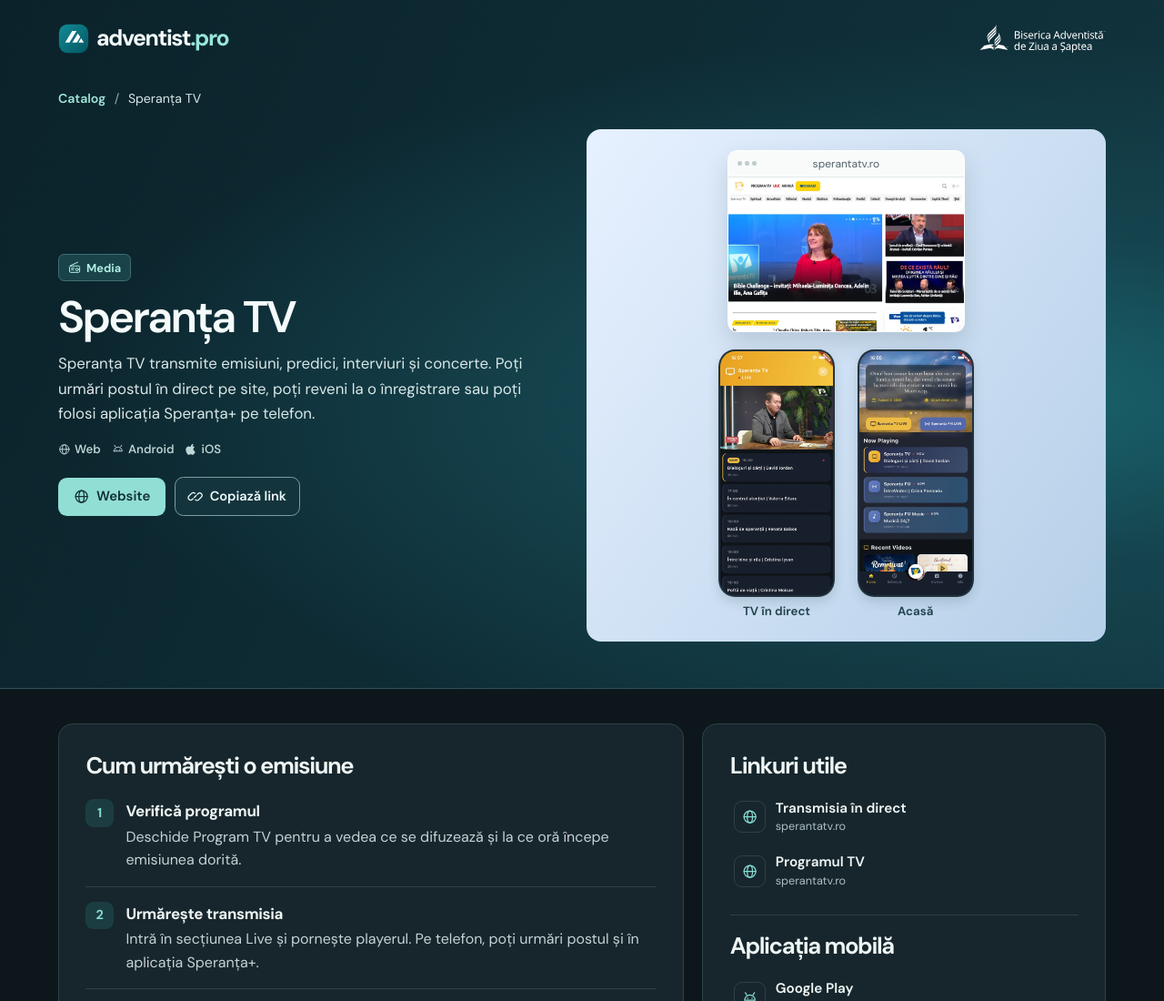
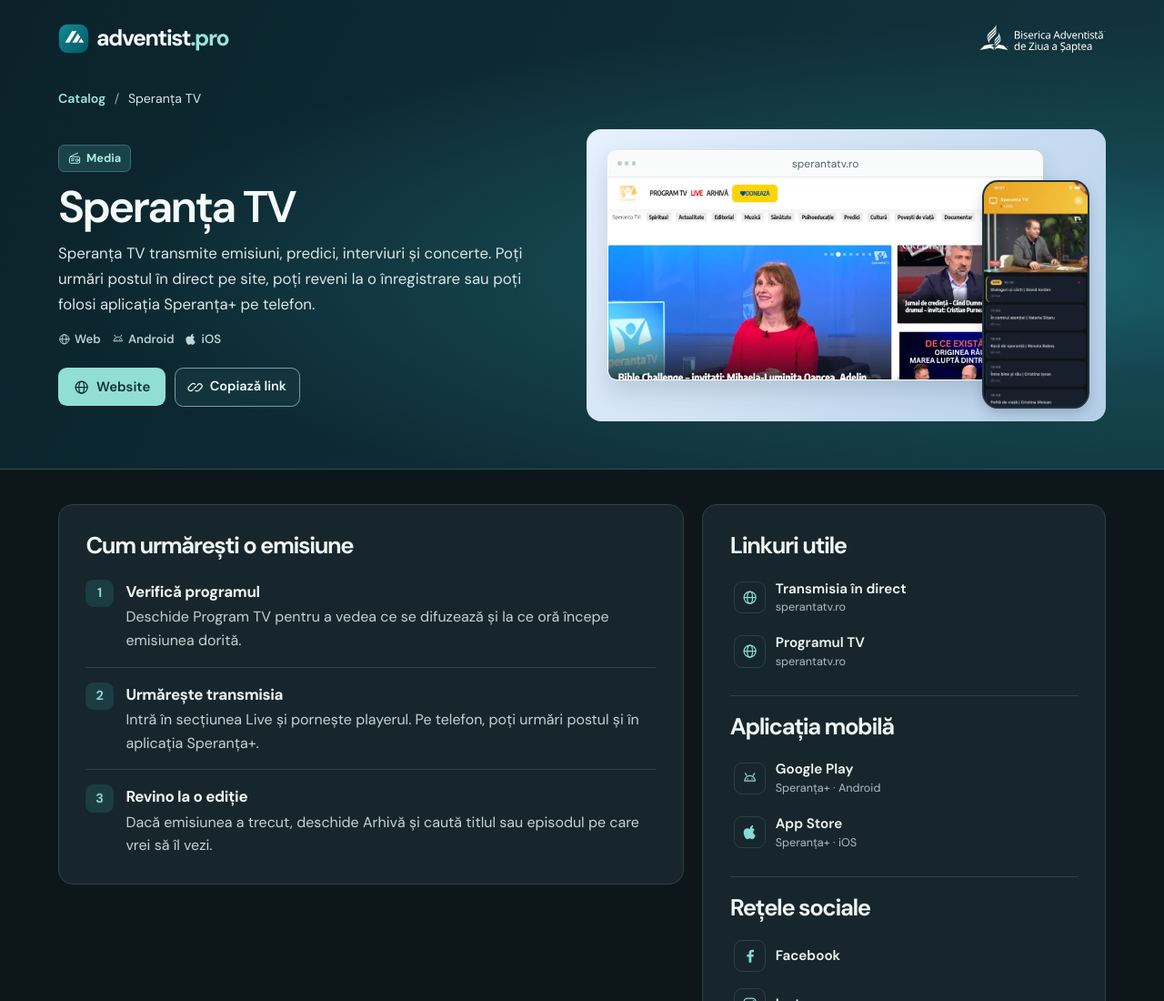
Before and after one commit to rob4path/adventist-pro, a plain HTML site: page dist/proiecte/speranta-tv/index.html in a window 1280 px wide. Shown: the top 1100 px of the page at 91% size. Drawn offline with Linux system fonts and the light colour scheme; files that its build step writes are made by us from their sources.

Commit message:
Update Site source

```diff
--- a/dist/proiecte/speranta-tv/index.html
+++ b/dist/proiecte/speranta-tv/index.html
@@ -49,28 +49,16 @@
             </div>
             <label class="share-fallback" hidden>Adresa paginii<input type="url" readonly></label>
           </div>
-          <div class="project-visual visual-tv with-mobile">
+          <figure class="project-visual visual-tv with-mobile">
             <div class="preview-frame">
               <div class="preview-toolbar"><span class="window-dots" aria-hidden="true"><i></i><i></i><i></i></span><span>sperantatv.ro</span></div>
               <img src="assets/projects/tv-site.webp" alt="Pagina principală Speranța TV" fetchpriority="high">
             </div>
-            <div class="phone-gallery" role="group" aria-label="Capturi din aplicație">
-              <figure class="phone-capture">
-                <a class="phone-preview" href="assets/projects/speranta-tv-live.webp">
-                  <span class="sr-only">Deschide captura la dimensiune completă. </span>
-                  <img src="assets/projects/speranta-tv-live.webp" width="480" height="1039" alt="Playerul video Speranța TV și grila de programe în aplicația Speranța+">
-                </a>
-                <figcaption>TV în direct</figcaption>
-              </figure>
-              <figure class="phone-capture">
-                <a class="phone-preview" href="assets/projects/speranta-plus-acasa.webp">
-                  <span class="sr-only">Deschide captura la dimensiune completă. </span>
-                  <img src="assets/projects/speranta-plus-acasa.webp" width="480" height="1039" alt="Pagina principală Speranța+, cu versetul zilei și programele TV și radio în direct">
-                </a>
-                <figcaption>Acasă</figcaption>
-              </figure>
-            </div>
-          </div>
+            <a class="phone-preview" href="assets/projects/speranta-tv-live.webp">
+              <span class="sr-only">Deschide captura la dimensiune completă. </span>
+              <img src="assets/projects/speranta-tv-live.webp" width="480" height="1039" alt="Playerul video Speranța TV și grila de programe în aplicația Speranța+">
+            </a>
+          </figure>
         </div>
       </div>
     </header>
--- a/dist/project.css
+++ b/dist/project.css
@@ -36,54 +36,24 @@
 .window-dots i { width: .29rem; height: .29rem; border-radius: 50%; background: #bfcccc; }
 .preview-frame img { display: block; width: 100%; aspect-ratio: 1.95; object-fit: cover; object-position: top center; }
 .project-visual.with-mobile {
-  justify-items: center;
-  gap: clamp(.9rem, 1.6vw, 1.4rem);
-  padding: clamp(.8rem, 1.8vw, 1.5rem);
+  position: relative;
+  padding: 4% 12% 8% 4%;
 }
-.with-mobile > .preview-frame {
-  width: fit-content;
-  max-width: 100%;
-}
-.with-mobile > .preview-frame img {
-  width: auto;
-  height: auto;
-  max-width: 100%;
-  max-height: 10.6rem;
-  aspect-ratio: auto;
-}
-.phone-gallery {
-  display: flex;
-  flex-wrap: wrap;
-  align-items: flex-start;
-  justify-content: center;
-  gap: 1rem clamp(.9rem, 2.3vw, 1.8rem);
-  width: 100%;
-}
-.phone-capture {
-  flex: 0 1 clamp(6.7rem, 30vw, 7.75rem);
-  min-width: 0;
-  margin: 0;
-}
+.with-mobile .preview-frame img { aspect-ratio: 2.15; }
 .phone-preview {
+  position: absolute;
+  inset-inline-end: 3.5%;
+  inset-block-end: 5%;
+  width: 20%;
   display: block;
   overflow: hidden;
   border-radius: 13% / 6.4%;
   background: #14252e;
-  box-shadow: 0 0 0 2px #21333d, 0 .35rem .85rem #10283430;
+  box-shadow: 0 0 0 2px #21333d, 0 .4rem .9rem #10283440;
   cursor: zoom-in;
 }
 .phone-preview img { display: block; width: 100%; height: auto; }
 .phone-preview:focus-visible { outline: 3px solid #00484f; outline-offset: 4px; }
-.phone-capture figcaption {
-  margin-top: .55rem;
-  color: #23444d;
-  font-size: .83rem;
-  font-weight: 650;
-  line-height: 1.4;
-  text-align: center;
-  text-wrap: balance;
-  overflow-wrap: anywhere;
-}
 @media (min-width: 661px) {
   .project-intro:has(> .with-mobile) { grid-template-columns: minmax(0, .95fr) minmax(0, 1.05fr); }
 }
```
Also changed, not shown: dist/proiecte/mybible/index.html (+6 -18 lines), dist/proiecte/radio-vocea-sperantei/index.html (+6 -18 lines), dist/proiecte/zecimi-si-daruri/index.html (+6 -18 lines), 1 other file.
